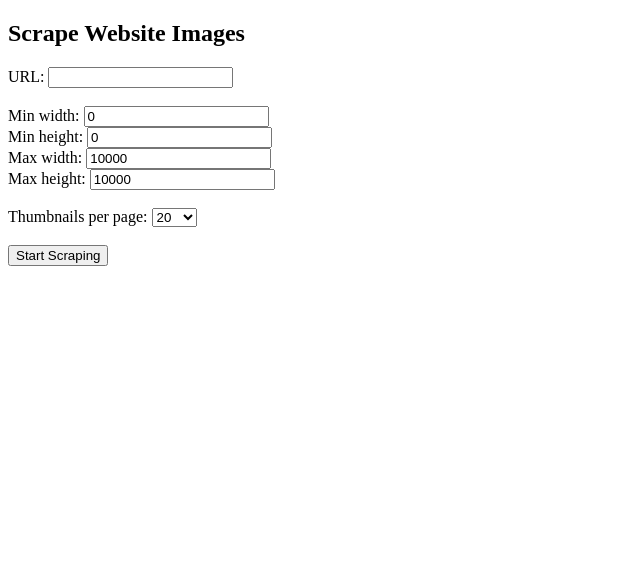
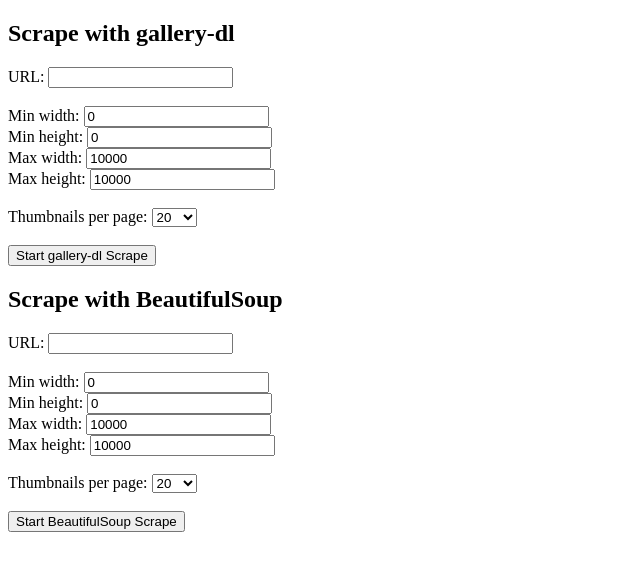
Before and after one commit to code-418dotcom/xscraper, a Flask app: page / in a window 1280 px wide. Shown: the top 571 px of the page, without its empty margins (0-640 px from the left). Run offline with Flask 3, Linux system fonts and the light colour scheme.

Commit message:
Split scraping methods into separate endpoints

```diff
--- a/app.py
+++ b/app.py
@@ -1,4 +1,13 @@
-from flask import Flask, request, send_from_directory, send_file, redirect, url_for, render_template, jsonify
+from flask import (
+    Flask,
+    request,
+    send_from_directory,
+    send_file,
+    redirect,
+    url_for,
+    render_template,
+    jsonify,
+)
 import os
 import shutil
 import subprocess
@@ -59,7 +68,8 @@
         print(f"Soup scraping failed for {url}: {e}")
 
 
-def run_scraper(url, min_w, min_h, max_w, max_h):
+def run_gallery_dl(url, min_w, min_h, max_w, max_h):
+    """Download images using gallery-dl only."""
     progress["status"] = "running"
     progress["percent"] = 0
 
@@ -80,7 +90,37 @@
         for f in files
     )
     if not has_files:
-        scrape_with_soup(url)
+        subprocess.run(
+            [
+                "gallery-dl",
+                "--extractor",
+                "generic",
+                "--config",
+                "gallery-dl.conf",
+                "-d",
+                DOWNLOAD_DIR,
+                url,
+            ],
+            stdout=subprocess.PIPE,
+            stderr=subprocess.PIPE,
+            check=False,
+        )
+
+    filter_images(min_w, min_h, max_w, max_h)
+    progress["status"] = "done"
+    progress["percent"] = 100
+
+
+def run_soup_only(url, min_w, min_h, max_w, max_h):
+    """Download images using BeautifulSoup only."""
+    progress["status"] = "running"
+    progress["percent"] = 0
+
+    if os.path.exists(DOWNLOAD_DIR):
+        shutil.rmtree(DOWNLOAD_DIR)
+    os.makedirs(DOWNLOAD_DIR, exist_ok=True)
+
+    scrape_with_soup(url)
 
     filter_images(min_w, min_h, max_w, max_h)
     progress["status"] = "done"
@@ -104,6 +144,92 @@
 def home():
     return render_template('index.html')
 
+@app.route('/scrape/gallery', methods=['POST'])
+def scrape_gallery():
+    url = request.form['url']
+    min_width = int(request.form['min_width'])
+    min_height = int(request.form['min_height'])
+    max_width = int(request.form['max_width'])
+    max_height = int(request.form['max_height'])
+    per_page = int(request.form['per_page'])
+    threading.Thread(
+        target=run_gallery_dl,
+        args=(url, min_width, min_height, max_width, max_height),
+        daemon=True,
+    ).start()
+    return redirect(url_for('loading', per_page=per_page))
+
+
+@app.route('/scrape/soup', methods=['POST'])
+def scrape_soup():
+    url = request.form['url']
+    min_width = int(request.form['min_width'])
+    min_height = int(request.form['min_height'])
+    max_width = int(request.form['max_width'])
+    max_height = int(request.form['max_height'])
+    per_page = int(request.form['per_page'])
+    threading.Thread(
+        target=run_soup_only,
+        args=(url, min_width, min_height, max_width, max_height),
+        daemon=True,
+    ).start()
+    return redirect(url_for('loading', per_page=per_page))
+
+
+@app.route('/loading')
+def loading():
+    per_page = request.args.get('per_page', 20)
+    return render_template('loading.html', per_page=per_page)
+
+
+@app.route('/progress')
+def get_progress():
+    return jsonify(progress)
+
+
+@app.route('/gallery')
+def gallery():
+    files = []
+    for root, _, filenames in os.walk(DOWNLOAD_DIR):
+        for name in filenames:
+            files.append(os.path.relpath(os.path.join(root, name), DOWNLOAD_DIR))
+    if not files:
+        return "No images found.<br><a href='/'>&larr; Go back</a>"
+    page = int(request.args.get('page', 1))
+    per_page = int(request.args.get('per_page', 20))
+    total_pages = max(1, math.ceil(len(files) / per_page))
+    start = (page - 1) * per_page
+    end = start + per_page
+    files_to_show = files[start:end]
+    return render_template(
+        'gallery.html',
+        files=files_to_show,
+        page=page,
+        per_page=per_page,
+        total_pages=total_pages,
+    )
+
+
+@app.route('/img/<path:filename>')
+def img(filename):
+    return send_from_directory(DOWNLOAD_DIR, filename)
+
+
+@app.route('/download')
+def download_zip():
+    mem_zip = io.BytesIO()
+    with zipfile.ZipFile(mem_zip, 'w') as zf:
+        for filename in os.listdir(DOWNLOAD_DIR):
+            filepath = os.path.join(DOWNLOAD_DIR, filename)
+            zf.write(filepath, arcname=filename)
+    mem_zip.seek(0)
+    return send_file(
+        mem_zip,
+        mimetype='application/zip',
+        as_attachment=True,
+        download_name='images.zip',
+    )
+
 
 if __name__ == "__main__":
     app.run(host="0.0.0.0", port=8080)
--- a/templates/index.html
+++ b/templates/index.html
@@ -1,7 +1,7 @@
 <!DOCTYPE html>
 <html><head><title>Image Scraper</title></head><body>
-<h2>Scrape Website Images</h2>
-<form action="/scrape" method="post">
+<h2>Scrape with gallery-dl</h2>
+<form action="/scrape/gallery" method="post">
 URL: <input name="url" required><br><br>
 Min width: <input type="number" name="min_width" value="0"><br>
 Min height: <input type="number" name="min_height" value="0"><br>
@@ -13,5 +13,21 @@
 <option value="50">50</option>
 <option value="100">100</option>
 </select><br><br>
-<input type="submit" value="Start Scraping">
+<input type="submit" value="Start gallery-dl Scrape">
+</form>
+
+<h2>Scrape with BeautifulSoup</h2>
+<form action="/scrape/soup" method="post">
+URL: <input name="url" required><br><br>
+Min width: <input type="number" name="min_width" value="0"><br>
+Min height: <input type="number" name="min_height" value="0"><br>
+Max width: <input type="number" name="max_width" value="10000"><br>
+Max height: <input type="number" name="max_height" value="10000"><br><br>
+Thumbnails per page:
+<select name="per_page">
+<option value="20">20</option>
+<option value="50">50</option>
+<option value="100">100</option>
+</select><br><br>
+<input type="submit" value="Start BeautifulSoup Scrape">
 </form></body></html>
```
